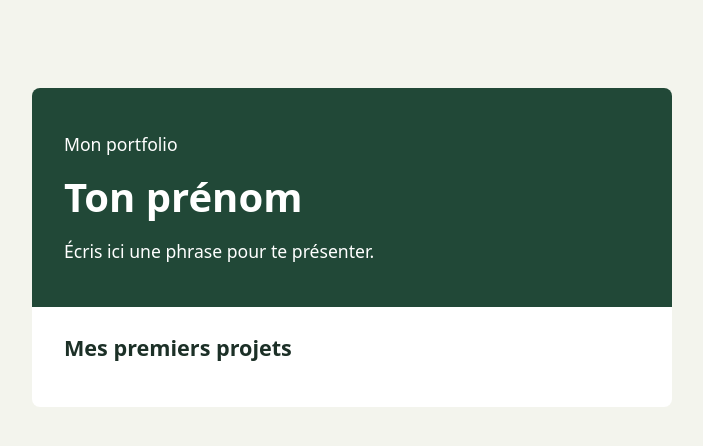
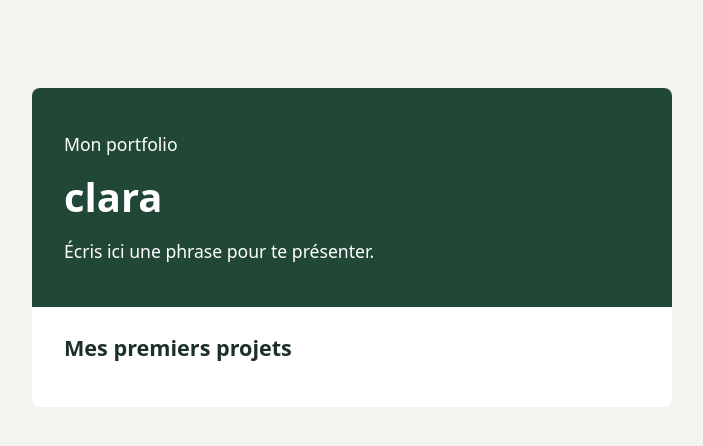
Before and after one commit to cmedinaap/mon-portfolio2, a plain HTML site: page index.html in a window 1280 px wide. Shown: the whole page, without its empty margins (288-991 px from the left). Drawn offline with Linux system fonts and the light colour scheme.

Commit message:
deuxieme version

```diff
--- a/index.html
+++ b/index.html
@@ -10,7 +10,7 @@
   <main>
     <header>
       <p>Mon portfolio</p>
-      <h1>Ton prénom</h1>
+      <h1>clara</h1>
       <p>Écris ici une phrase pour te présenter.</p>
     </header>
     <section>
```
